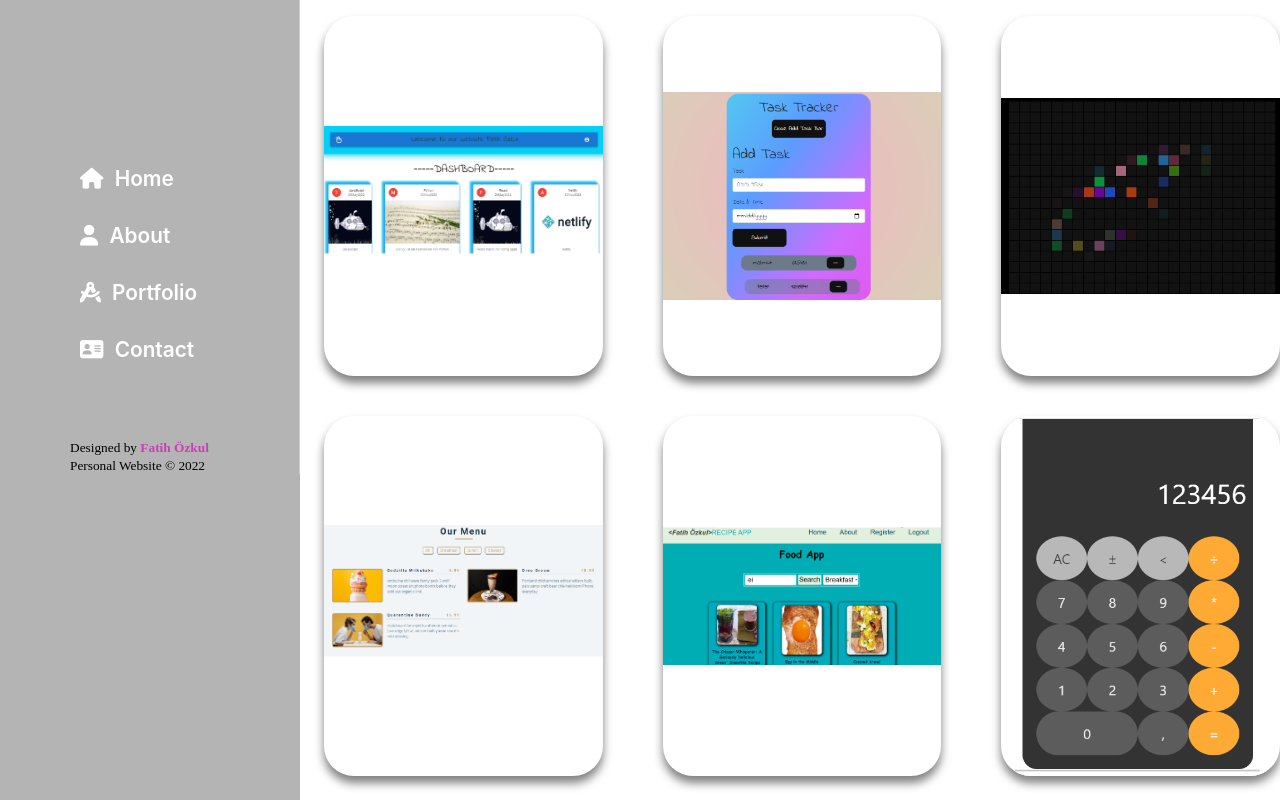
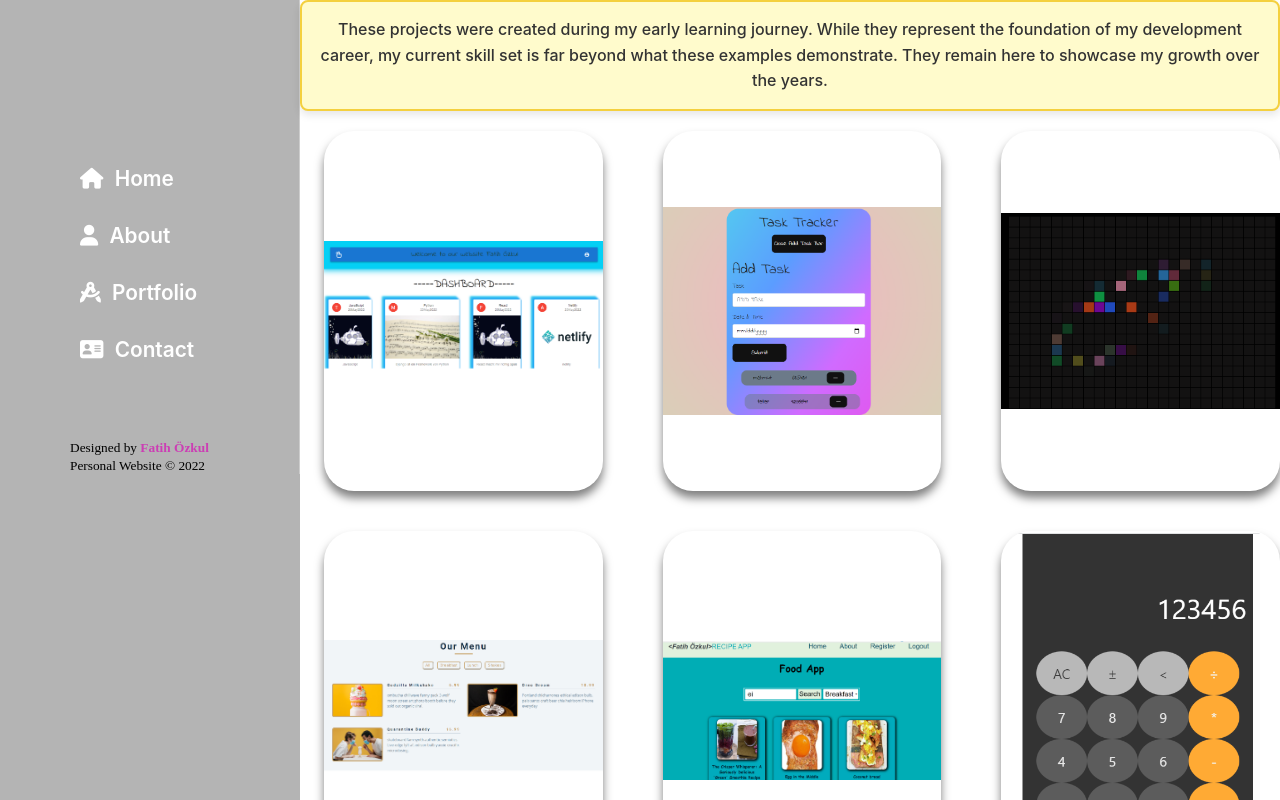
Before and after one commit to fatihozkul35/MyPortFolioWebsite, a React (Create React App) app: page /portfolio in a window 1280 px wide. Shown: the top 800 px of the page. Built offline with nearby package versions, Linux system fonts and the light colour scheme; a web font is replaced by a local one.

Commit message:
refactored and bug fixed

```diff
--- a/src/Pages/About/About.js
+++ b/src/Pages/About/About.js
@@ -5,7 +5,7 @@ import Navbar from "../../Components/Navbar/Navbar";
 
 const About = () => {
   const dataOfSkills = ["HTML5", "CSS3", "SASS/SCSS", "Bootstrap5", "Javascript",
-              "React.js", "Redux"," Next.js", "TypeScript","Material UI", "Styled Components", "Git&GitHub", "Firebase", "Python", "Django", "Restframework",
+              "React.js", "Redux"," Next.js", "TypeScript","Material UI", "Styled Components", "Git&GitHub&GitLap", "Firebase", "Python", "Django", "Restframework",
               "RestAPI"]
   return (
     <div className="home about">
@@ -16,16 +16,10 @@ const About = () => {
             <img className="about-image" src={img} alt="pictureOffatihozkul" />
           </div>
           <div className="about-me">
-            {/* <div className="title">
-              <p>Name: </p>
-              <p>Birthdate: </p>
-              <p>District: </p>
-              <p>Hobby: </p> <br />
-            </div> */}
             <div className="title-value">
               <p className="value">FATIH ÖZKUL </p>
-              <p className="value">03/FEBRUARY/1993</p>
-              <p className="value">Möhnesee </p>
+              <p className="value">FEBRUARY 1993</p>
+              <p className="value">Körbecke </p>
               <p className="value">WEB DEVELOPMENT & TRAVELLING</p>
             </div>
           </div>
--- a/src/Pages/Contact/Contact.css
+++ b/src/Pages/Contact/Contact.css
@@ -30,5 +30,14 @@
 
 .contacts:hover{
     background-color:white;
-    border: 1px solid #72F2EB;
 }
+
+.contact-link {
+  text-decoration: none;
+  color: inherit;
+  transition: color 0.3s ease;
+}
+
+.contact-link:hover {
+  color: #007bff;
+}
--- a/src/Pages/Contact/Contact.js
+++ b/src/Pages/Contact/Contact.js
@@ -13,18 +13,29 @@ const Contact = () => {
           <h2 className="quote">'''''''NO PAIN NO GAIN'''''''</h2>
         </div>
         <div className="section-contact">
+            <a href="tel:+4917632064132" className="contact-link">
               <div className="contacts whatsapp">
                   <i className="fa fa-whatsapp fa-5x"></i>
                   <p>+49 176 320 641 32</p>
               </div>
+            </a>
+            <a href="mailto:fatihozkul3541@gmail.com" className="contact-link">
               <div className="contacts email">
                   <i className="fa fa-at fa-4x"></i>
                   <p>fatihozkul3541@gmail.com</p>
               </div>
+            </a>
+          <a
+            href="https://www.google.com/maps?q=59519+Körbecke,+Germany"
+            target="_blank"
+            rel="noreferrer"
+            className="contact-link"
+          >
             <div className="contacts location">
               <i className="fa fa-map fa-4x"></i>
-            <p>59519 Möhnesee, Germany</p>
+              <p>59519 Körbecke, Germany</p>
             </div>
+          </a>
         </div>
       </div>
     </div>
--- a/src/Pages/Home/Home.css
+++ b/src/Pages/Home/Home.css
@@ -59,7 +59,7 @@
     border-radius: 30px;
     color: white;
     background-color: rgb(5, 116, 116);
-    border: 0;
+    border: 2px solid transparent;
 }
 
 .social-links li a:hover{
--- a/src/Pages/Home/Home.js
+++ b/src/Pages/Home/Home.js
@@ -14,7 +14,7 @@ const Home = () => {
         <div className="details">
           <h1 className="details-title">FATIH</h1>
           <p className="details-pragraf">
-            Hello! I'm a Frontend Web Developer...
+            Hello! I'm a Web Developer...
           </p>
           <div className="social-links">
             <li>
--- a/src/Pages/Portfolio/Portfolio.css
+++ b/src/Pages/Portfolio/Portfolio.css
@@ -24,7 +24,6 @@
 
 .img-project:hover{
     transform: translateY(-10px);
-    /* transform: scale(1,1); */
 }
 
 .img-project img {
@@ -80,14 +79,6 @@
     margin: 0;
 }
 
-/* .img-project .project-info p{
-    letter-spacing: 1px;
-    font-size: 15px;
-    margin-top: 8px;
-    margin-bottom: 20px;
-    width: 100%;
-} */
-
 .img-project .project-info .btn{
     text-decoration: none;
     padding:.5rem 1rem;
@@ -103,28 +94,20 @@
     z-index: 1;
 }
 
+.note {
+  margin-bottom: 20px;
+  padding: 15px;
+  background-color: #fffbcc; /* Hafif sarı bir arka plan rengi */
+  border: 2px solid #f4d03f; /* Daha parlak bir sarı kenarlık */
+  border-radius: 8px; /* Köşeleri yumuşatmak için */
+  box-shadow: 0 4px 8px rgba(0, 0, 0, 0.1); /* Hafif gölge efekti */
+  font-size: 16px; /* Yazı boyutunu artırma */
+  font-weight: 500; /* Yazıyı daha vurgulu hale getirme */
+  color: #333; /* Kolay okunabilir koyu bir yazı rengi */
+  text-align: center; /* Metni ortalamak için */
+}
 
-/* for button styling but later */
-/* .img-project .project-info .btn:hover{
-    cursor: pointer;
-} */
-
-/* .img-project .project-info .btn:before{
-    transition: 0.5s ease;
-    position: absolute;
-    top: 0;
-    left:0;
-    right: 0;
-    bottom:0;
-    opacity: 1;
-    content:"";
-    background-color: #42FBF2;
-} */
-
-/* .img-project:hover .project-info .btn:hover:before{
-    transition: 0.5s all ease;
-    left: 50%;
-    right: 50%;
-    opacity: 1;
-    z-index: -1;
-} */
+.note p {
+  margin: 0;
+  line-height: 1.6; /* Satır yüksekliğini artırma */
+}
--- a/src/Pages/Portfolio/Portfolio.js
+++ b/src/Pages/Portfolio/Portfolio.js
@@ -58,18 +58,21 @@ const Portfolio = () => {
   return (
     <div className="home portfolio">
       <Navbar />
-      {/* div wrapper */}
+        <div>
+          <div className="note">
+            <p>
+              These projects were created during my early learning journey. While they represent the foundation of my development career, my current skill set is far beyond what these examples demonstrate. They remain here to showcase my growth over the years.
+            </p>
+          </div>
           <div className="sub-section">
-        {/* div card */}
           {projectsOfData.map((data, i) => {
-          const {link, img, title } = data;
+            const { link, img, title } = data;
             return (
               <div key={i} className="img-project">
                 <img src={img} alt="here is a pic of any project" />
                 {/* div info */}
                 <div className="project-info">
                   <h1 className="title">{title}</h1>
-                {/* <p>{description}</p> */}
                   <a href={link} target="_blank" rel="noreferrer" className="btn">
                     Go to Project
                   </a>
@@ -78,8 +81,13 @@ const Portfolio = () => {
             );
           })}
           </div>
+
+        </div>
+
+
+
     </div>
   );
-}
+};
 
 export default Portfolio
```
Also changed, not shown: 1 other file (tests, documents, lock files or other folders). Lines whose indentation alone changed are shown as unchanged.
